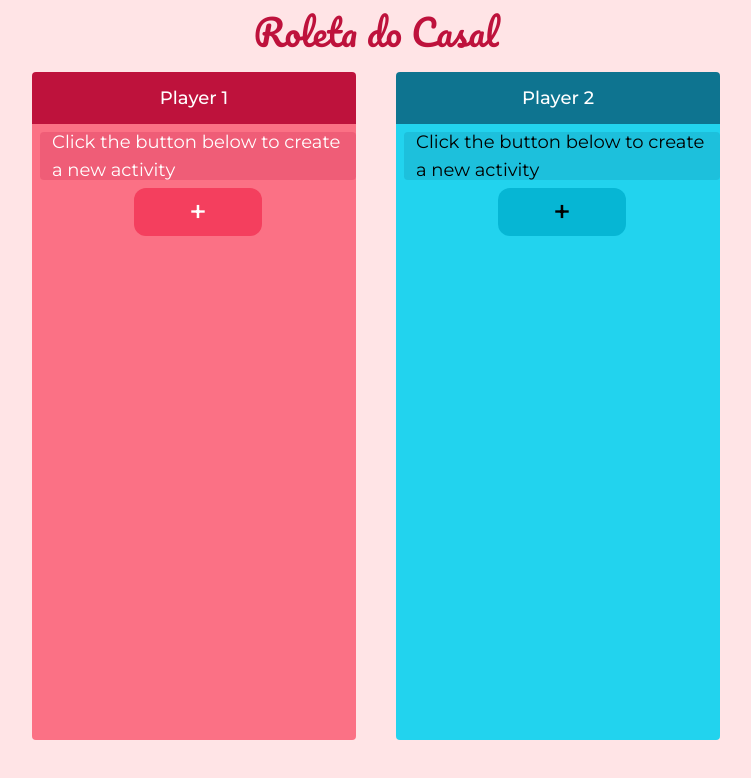
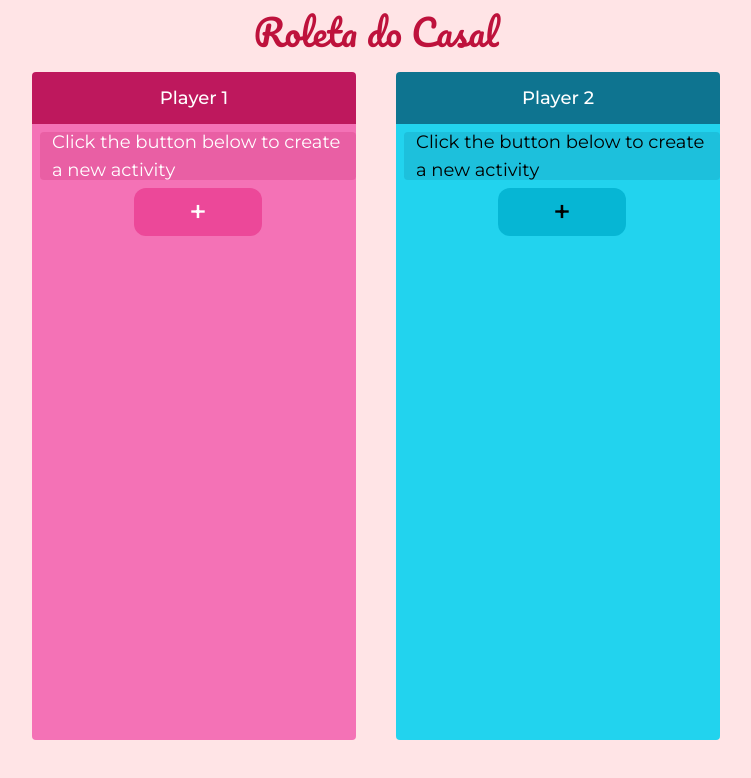
Before and after one commit to lorenzoa7/couple-wheel, a React (Create React App) app in the folder client/: page / in a window 1280 px wide. Shown: the top 778 px of the page, without its empty margins (264-1015 px from the left). Built offline with nearby package versions, Linux system fonts and the light colour scheme.

Commit message:
Limit activity characters shown by the roulette

```diff
--- a/client/src/contexts/player.js
+++ b/client/src/contexts/player.js
@@ -10,7 +10,7 @@ export const PlayerProvider = ({ children }) => {
         {
             player1: {
                 name: "Player 1",
-                theme: "rose",
+                theme: "pink",
                 coins: 0,
                 activities: [
                     {
@@ -45,7 +45,7 @@ export const PlayerProvider = ({ children }) => {
             {
                 player1: {
                     name: "Player 1",
-                    theme: "rose",
+                    theme: "pink",
                     coins: 0,
                     activities: []
                 },
@@ -77,6 +77,12 @@ export const PlayerProvider = ({ children }) => {
         return index !== -1 ? index : null
     }
 
+    const findActivityById = (player, id) => {
+        const playerActivities = playerData[player].activities
+        console.log(playerActivities)
+        return playerActivities.find(activity => activity.id === id)
+    }
+
     const savePlayerData = useCallback(() => {
         const jsonPlayerData = JSON.stringify(playerData)
 
@@ -89,7 +95,7 @@ export const PlayerProvider = ({ children }) => {
         <PlayerContext.Provider value={{
             playerData, setPlayerData,
             findHighestId, getActivityIndex,
-            savePlayerData,
+            savePlayerData, findActivityById
         }}>
             {children}
         </PlayerContext.Provider>
--- a/client/src/pages/GameConfiguration/styles.jsx
+++ b/client/src/pages/GameConfiguration/styles.jsx
@@ -45,7 +45,7 @@ export const PlayerContainer = tw.div`
 
     ${(props) => (
         (props.theme === 'cyan' && 'bg-cyan-700') ||
-        'bg-rose-700'
+        'bg-pink-700'
     )}
 
     p-3
@@ -62,7 +62,7 @@ export const ActivitiesContainer = tw.div`
 
     ${(props) => (
         (props.theme === 'cyan' && 'bg-cyan-400 scrollbar-thumb-cyan-900 scrollbar-track-cyan-400') ||
-        'bg-rose-400 scrollbar-thumb-rose-900 scrollbar-track-rose-400'
+        'bg-pink-400 scrollbar-thumb-pink-900 scrollbar-track-pink-400'
     )}
 
     flex
@@ -82,7 +82,7 @@ export const Activity = tw.div`
 
     ${(props) => (
         (props.theme === 'cyan' && 'bg-cyan-500 text-black') ||
-        'bg-rose-500 text-white'
+        'bg-pink-500 text-white'
     )}
 
     h-12
@@ -100,7 +100,7 @@ export const AddActivity = tw.button`
 
     ${(props) => (
         (props.theme === 'cyan' && 'bg-cyan-500 hover:bg-cyan-600 text-black') ||
-        'bg-rose-500 hover:bg-rose-600 text-white'
+        'bg-pink-500 hover:bg-pink-600 text-white'
     )}
 
     w-32
@@ -131,7 +131,7 @@ export const ActivityInput = tw.input`
 
     ${(props) => (
         (props.theme === 'cyan' && 'hover:bg-cyan-50/10') ||
-        'hover:bg-rose-50/10'
+        'hover:bg-pink-50/10'
     )}
 
     bg-transparent
@@ -146,7 +146,7 @@ export const DeleteActivity = tw.div`
 
     ${(props) => (
         (props.theme === 'cyan' && 'bg-cyan-700 hover:bg-cyan-900') ||
-        'bg-rose-700 hover:bg-rose-900'
+        'bg-pink-700 hover:bg-pink-900'
     )}
 
     ${(props) => (
@@ -169,7 +169,7 @@ export const Label = tw.p`
 
     ${(props) => (
         (props.theme === 'cyan' && 'bg-cyan-700/20 text-black') ||
-        'bg-rose-700/20 text-white'
+        'bg-pink-700/20 text-white'
     )}
 
     text-lg
--- a/client/src/pages/Roulette/index.jsx
+++ b/client/src/pages/Roulette/index.jsx
@@ -7,7 +7,7 @@ import { AnimatePresence } from 'framer-motion'
 
 export default function Roulette() {
 
-    const { playerData } = usePlayer()
+    const { playerData, findActivityById } = usePlayer()
     const [mustSpin, setMustSpin] = useState(false)
     const [wheelData, setWheelData] = useState([{ option: 'Loading' }])
     const [modalOpen, setModalOpen] = useState(false)
@@ -31,8 +31,8 @@ export default function Roulette() {
 
     const convertThemeToColor = theme => {
         switch (theme) {
-            case 'rose':
-                return '#fb7185'
+            case 'pink':
+                return '#f472b6'
             case 'cyan':
                 return '#22d3ee'
             default:
@@ -45,7 +45,9 @@ export default function Roulette() {
 
         const player1Activities = playerData.player1.activities.map((activity) => {
             return {
-                option: activity.name,
+                id: activity.id,
+                player: 'player1',
+                option: activity.name.length <= 15 ? activity.name : activity.name.substring(0, 15) + '...',
                 style: { backgroundColor: convertThemeToColor(playerData.player1.theme), textColor: 'black' },
                 optionSize: activity.weight
             }
@@ -53,7 +55,9 @@ export default function Roulette() {
 
         const player2Activities = playerData.player2.activities.map((activity) => {
             return {
-                option: activity.name,
+                id: activity.id,
+                player: 'player2',
+                option: activity.name.length <= 15 ? activity.name : activity.name.substring(0, 15) + '...',
                 style: { backgroundColor: convertThemeToColor(playerData.player2.theme), textColor: 'black' },
                 optionSize: activity.weight
             }
@@ -101,6 +105,8 @@ export default function Roulette() {
                             radiusLineWidth={3}
                             radiusLineColor={'white'}
                             pointerProps={{ style: { visibility: 'hidden' } }}
+                            fontSize={15}
+                            textDistance={60}
                         />
                         <C.SpinButton
                             whileHover={{ scale: 1.1 }}
@@ -125,7 +131,7 @@ export default function Roulette() {
 
                             <C.ModalMain>
                                 <C.ModalActivity>
-                                    {wheelData[chosenActivity].option}
+                                    {findActivityById(wheelData[chosenActivity].player, wheelData[chosenActivity].id).name}
                                 </C.ModalActivity>
 
                                 <C.AccomplishButton
--- a/client/src/pages/Roulette/styles.jsx
+++ b/client/src/pages/Roulette/styles.jsx
@@ -114,23 +114,23 @@ export const ModalActivity = tw.div`
     flex
     justify-center
     items-center
+    text-center
 `
 
 export const AccomplishButton = tw(motion.button)`
     w-1/4
     p-2
     rounded-lg
-    bg-zinc-200
-    outline-2
-    outline-zinc-800
-    outline
-    text-black
+    text-white
+    font-medium
+    bg-rose-600
     flex
     justify-center
     items-center
+    uppercase
     duration-300
 
-    hover:bg-zinc-300
+    hover:bg-rose-700
 `
 
 export const ModalPlayers = tw.div`
```
